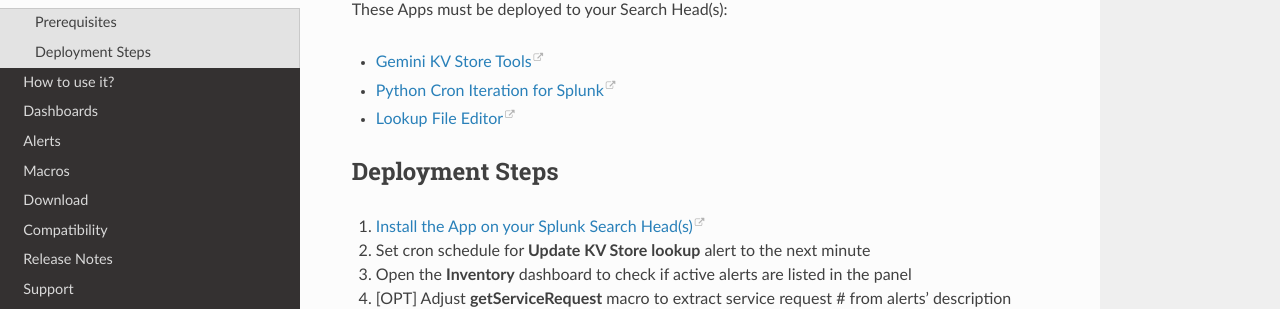
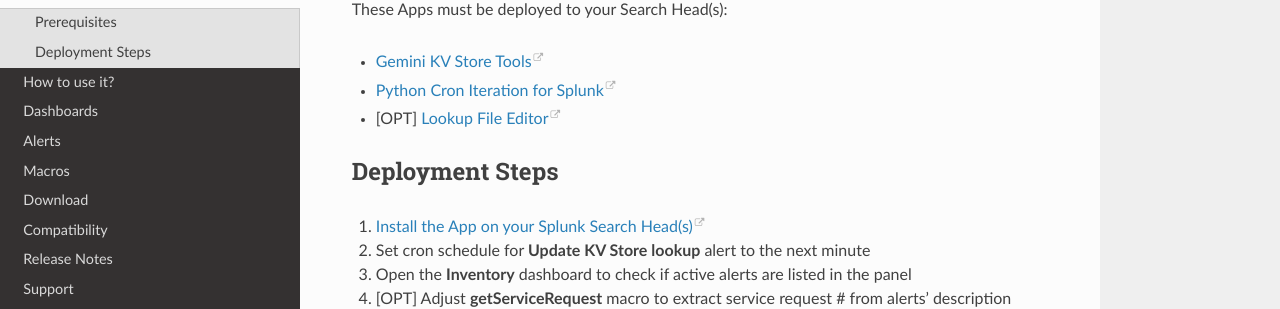
Before and after one commit to a-l-h/splunk-app-proper-alerts, a Sphinx documentation site: the page built from doc/install.rst, in a window 1280 px wide. Shown: the part 218-527 px from the top of the page. Built offline with Sphinx 7.4.7 and the Read the Docs theme 2.0.0, drawn with Linux system fonts in a browser that asks for light colours.

Commit message:
Update install.rst

```diff
--- a/doc/install.rst
+++ b/doc/install.rst
@@ -8,7 +8,7 @@
 
 - `Gemini KV Store Tools <https://splunkbase.splunk.com/app/3536/>`_
 - `Python Cron Iteration for Splunk <https://splunkbase.splunk.com/app/4027/>`_
-- `Lookup File Editor <https://splunkbase.splunk.com/app/1724/>`_
+- [OPT] `Lookup File Editor <https://splunkbase.splunk.com/app/1724/>`_
 
 Deployment Steps
 ----------------
```
